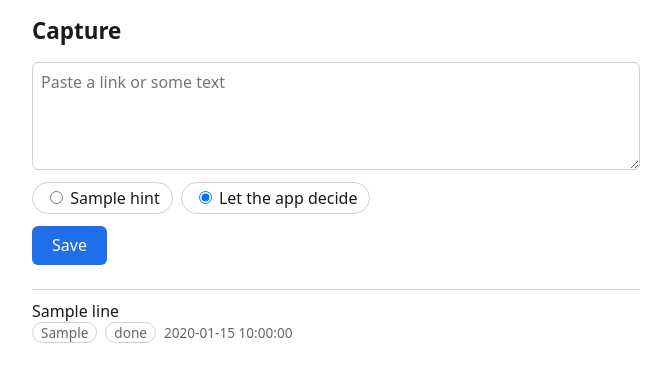
After one commit to bhanutezryuga/chat-data-extractor, a Python web app: template capture/templates/home.html in a window 1280 px wide. The commit adds this page. Shown: the top 384 px of the page, without its empty margins (304-975 px from the left). Run offline with Jinja, Linux system fonts and the light colour scheme; the template is opened without the code that fills it: most values are stand-ins (such as "Sample title", 1, 10 or a date in 2020).

Commit message:
Add share endpoint, paste box and item list
Co-Authored-By: Claude Opus 5.5 <noreply@anthropic.com>

```diff
--- /dev/null
+++ b/capture/static/style.css
@@ -0,0 +1,59 @@
+:root {
+  --bg: #ffffff;
+  --fg: #1a1a1a;
+  --muted: #666666;
+  --border: #d0d0d0;
+  --accent: #1f6feb;
+  --accent-fg: #ffffff;
+  --ok-bg: #e3f6e8;
+  --err-bg: #fde8e8;
+}
+@media (prefers-color-scheme: dark) {
+  :root {
+    --bg: #121212;
+    --fg: #ececec;
+    --muted: #9a9a9a;
+    --border: #3a3a3a;
+    --accent: #4c8dff;
+    --accent-fg: #0b0b0b;
+    --ok-bg: #16301d;
+    --err-bg: #3a1a1a;
+  }
+}
+* { box-sizing: border-box; }
+body {
+  margin: 0;
+  background: var(--bg);
+  color: var(--fg);
+  font-family: system-ui, -apple-system, "Segoe UI", Roboto, sans-serif;
+  line-height: 1.4;
+}
+main { max-width: 40rem; margin: 0 auto; padding: 0 16px 32px; }
+h1 { font-size: 1.4rem; }
+textarea {
+  display: block;
+  width: 100%;
+  font: inherit;
+  padding: 8px;
+  color: inherit;
+  background: var(--bg);
+  border: 1px solid var(--border);
+  border-radius: 6px;
+}
+.chips { display: flex; flex-wrap: wrap; gap: 8px; margin: 12px 0; }
+.chip { border: 1px solid var(--border); border-radius: 999px; padding: 4px 12px; }
+button {
+  font: inherit;
+  padding: 8px 20px;
+  border: 0;
+  border-radius: 6px;
+  background: var(--accent);
+  color: var(--accent-fg);
+}
+.banner { background: var(--ok-bg); padding: 8px 12px; border-radius: 6px; }
+.banner.error { background: var(--err-bg); }
+.items { list-style: none; padding: 0; margin: 24px 0 0; }
+.items li { padding: 10px 0; border-top: 1px solid var(--border); overflow-wrap: anywhere; }
+.meta { display: flex; flex-wrap: wrap; gap: 8px; align-items: center; color: var(--muted); font-size: 0.85rem; }
+.tag { border: 1px solid var(--border); border-radius: 999px; padding: 0 8px; }
+.reason { color: var(--muted); font-size: 0.85rem; }
--- a/capture/templates/hello.html
+++ b/capture/templates/base.html
@@ -4,8 +4,13 @@
 <meta charset="utf-8">
 <meta name="viewport" content="width=device-width, initial-scale=1">
 <title>Capture</title>
+<link rel="stylesheet" href="/static/style.css">
 </head>
 <body>
-<p>Capture is running.</p>
+<main>
+<h1>Capture</h1>
+{% block content %}{% endblock %}
+</main>
+{% block scripts %}{% endblock %}
 </body>
 </html>
--- /dev/null
+++ b/capture/templates/home.html
@@ -0,0 +1,32 @@
+{% extends "base.html" %}
+{% block content %}
+{% if saved %}<p class="banner">Saved ✓</p>{% endif %}
+{% if error %}<p class="banner error">{{ error }}</p>{% endif %}
+<p id="outbox"></p>
+<form method="post" action="/share">
+  <input type="hidden" name="return_to" value="home">
+  <textarea name="text" rows="4" placeholder="Paste a link or some text" aria-label="Link or text"></textarea>
+  <div class="chips">
+    {% for hint in type_hints %}
+    <label class="chip"><input type="radio" name="type_hint" value="{{ hint }}"> {{ hint|capitalize }}</label>
+    {% endfor %}
+    <label class="chip"><input type="radio" name="type_hint" value="" checked> Let the app decide</label>
+  </div>
+  <button type="submit">Save</button>
+</form>
+<ul class="items">
+  {% for item in items %}
+  <li>
+    <div class="line">{{ item.line }}</div>
+    <div class="meta">
+      {% if item.type_hint %}<span class="tag">{{ item.type_hint }}</span>{% endif %}
+      <span class="tag status-{{ item.status }}">{{ item.status }}</span>
+      <time>{{ item.created_at }}</time>
+    </div>
+    {% if item.status == "needs_you" and item.status_reason %}
+    <div class="reason">{{ item.status_reason }}</div>
+    {% endif %}
+  </li>
+  {% endfor %}
+</ul>
+{% endblock %}
```
Also changed, not shown: capture/templates/saved.html (added, +9 -0 lines), capture/tests/test_web.py (added, +143 -0 lines), capture/web.py (+73 -6 lines).
